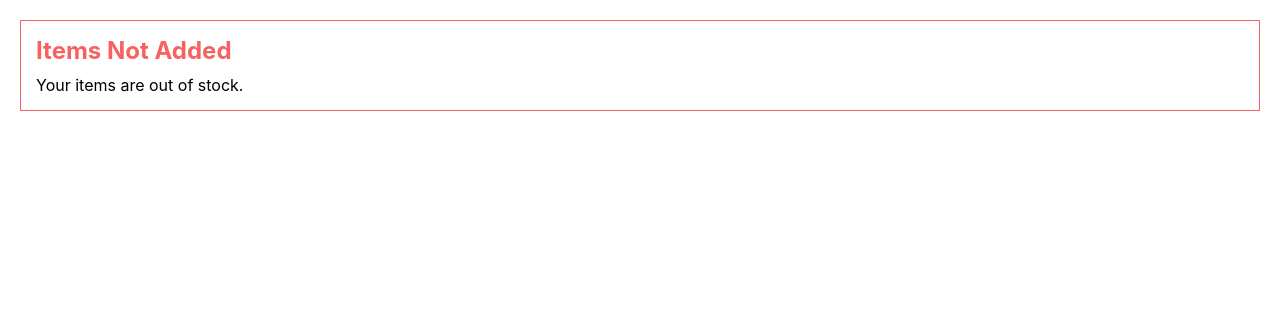
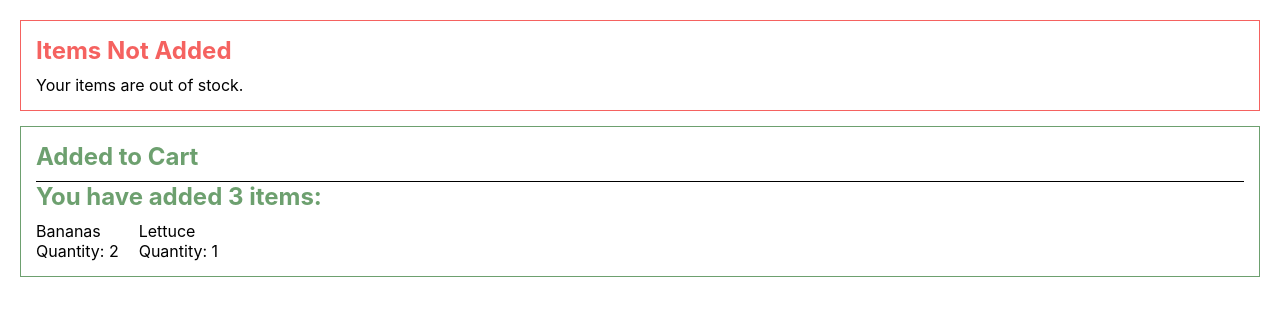
Before and after one commit to NedimRenesalis/react_styles, a React (Create React App) app in the folder styling/: page / in a window 1280 px wide. Shown: the top 316 px of the page. Built offline with nearby package versions, Linux system fonts and the light colour scheme.

Commit message:
Import CartSuccess to App.js

```diff
--- a/styling/src/components/App/App.js
+++ b/styling/src/components/App/App.js
@@ -2,6 +2,7 @@ import React from 'react';
 import './App.css';
 
 import Alert from '../Alert/Alert';
+import CartSuccess from '../CartSuccess/CartSuccess';
 
 function App() {
   return (
@@ -9,6 +10,7 @@ function App() {
       <Alert title="Items Not Added" type="error">
         <div>Your items are out of stock.</div>
       </Alert>
+      <CartSuccess />
     </div>
   )
 }
```
